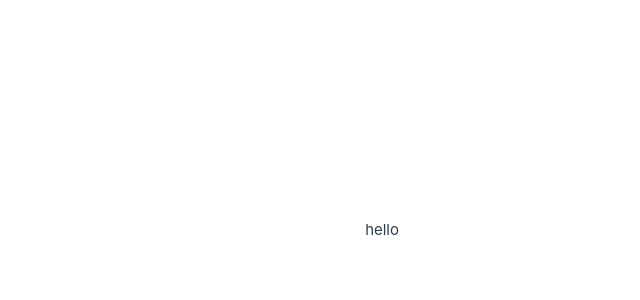
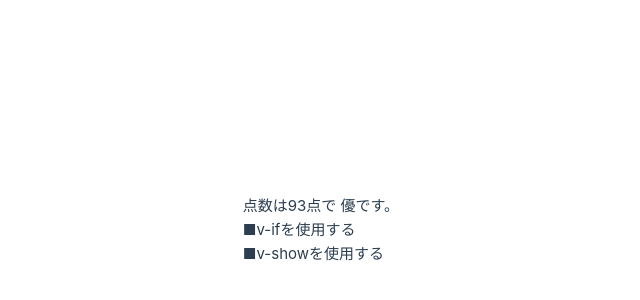
Before and after one commit to tanimoto1996/vue3, a Vue app in the folder front/: page / in a window 1280 px wide. Shown: the part 170-470 px from the top of the page, without its empty margins (241-881 px from the left). Built offline with nearby package versions, Linux system fonts and the light colour scheme.

Commit message:
v-if, v-showディレクティブ

```diff
--- a/front/src/App.vue
+++ b/front/src/App.vue
@@ -1,17 +1,50 @@
 <script setup lang="ts">
-import {reactive, ref} from "vue"
+import {reactive, ref, computed} from "vue"
 
+const randomNumber = computed(
+  (): number => {
+    return Math.round(Math.random() * 100);
+  }
+);
 
-const hello = ref("hello");
+const randomBool = computed(
+  (): Boolean => {
+    const randomNum = Math.round(Math.random() * 150);
+    return 100 < randomNum;
+  }
+)
+
 </script>
 
 <template>
-  <p v-cloak>{{ hello }}</p>
+  <p>
+    点数は{{ randomNumber }}点で
+    <span v-if="randomNumber >= 80">優です。</span>
+    <span v-else-if="randomNumber >= 70">良です。</span>
+    <span v-else-if="randomNumber >= 60">可です。</span>
+    <span v-else>不可です。</span>
+  </p>
+  <br>
+
+  <!--v-if-->
+  <section>
+    ■v-ifを使用する
+    <p v-if="randomBool">
+      条件に合致したので表示
+    </p>
+  </section>
+  <br>
+
+  <!-- <p style="display: none;"> 条件に合致したので表示 </p> -->
+  <!-- 非表示はにするだけは処理が軽い -->
+  <section>
+    ■v-showを使用する
+    <p v-show="randomBool">
+      条件に合致したので表示
+    </p>
+  </section>
 </template>
 
 <style scoped>
-[v-cloak] {
-  display: none;
-}
 
 </style>
```
